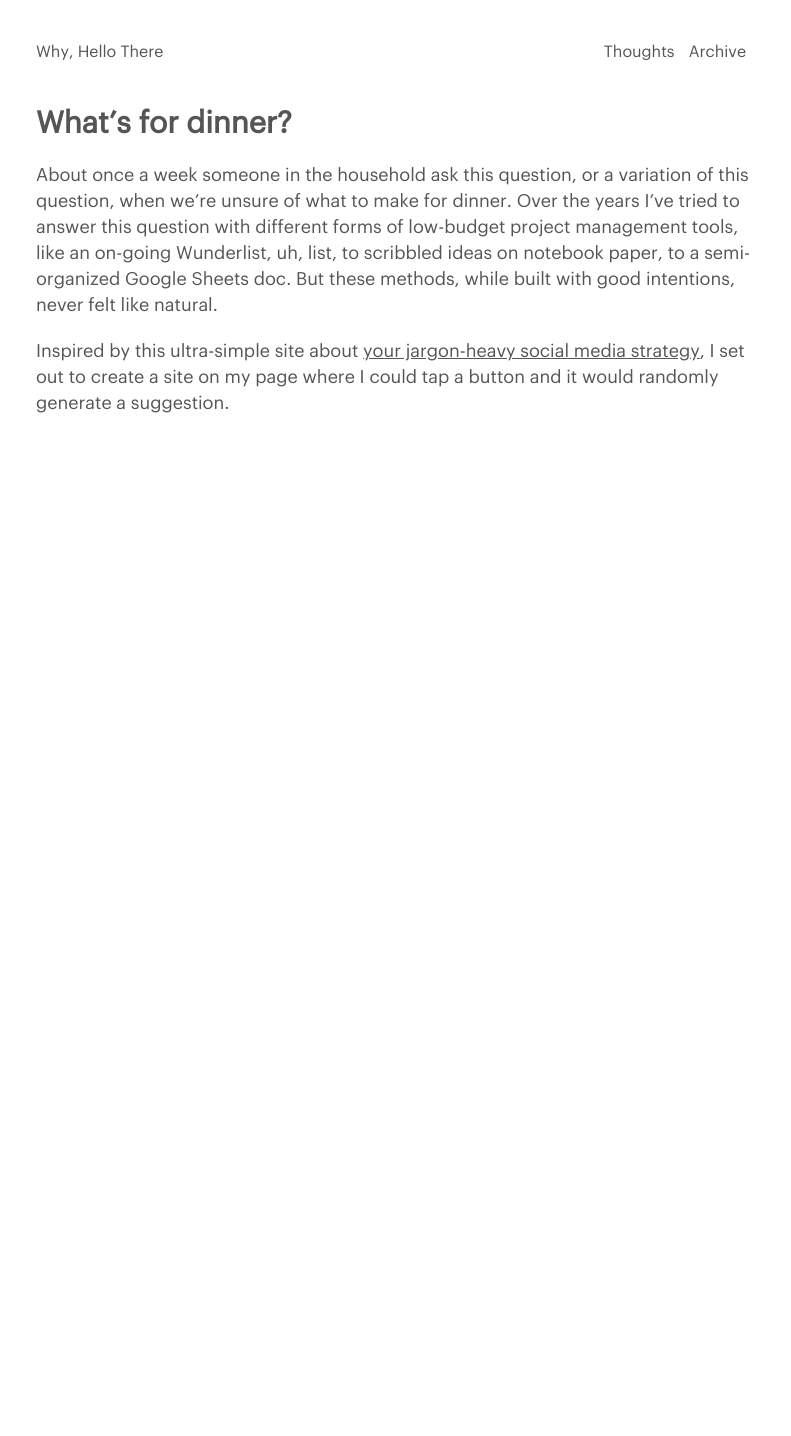
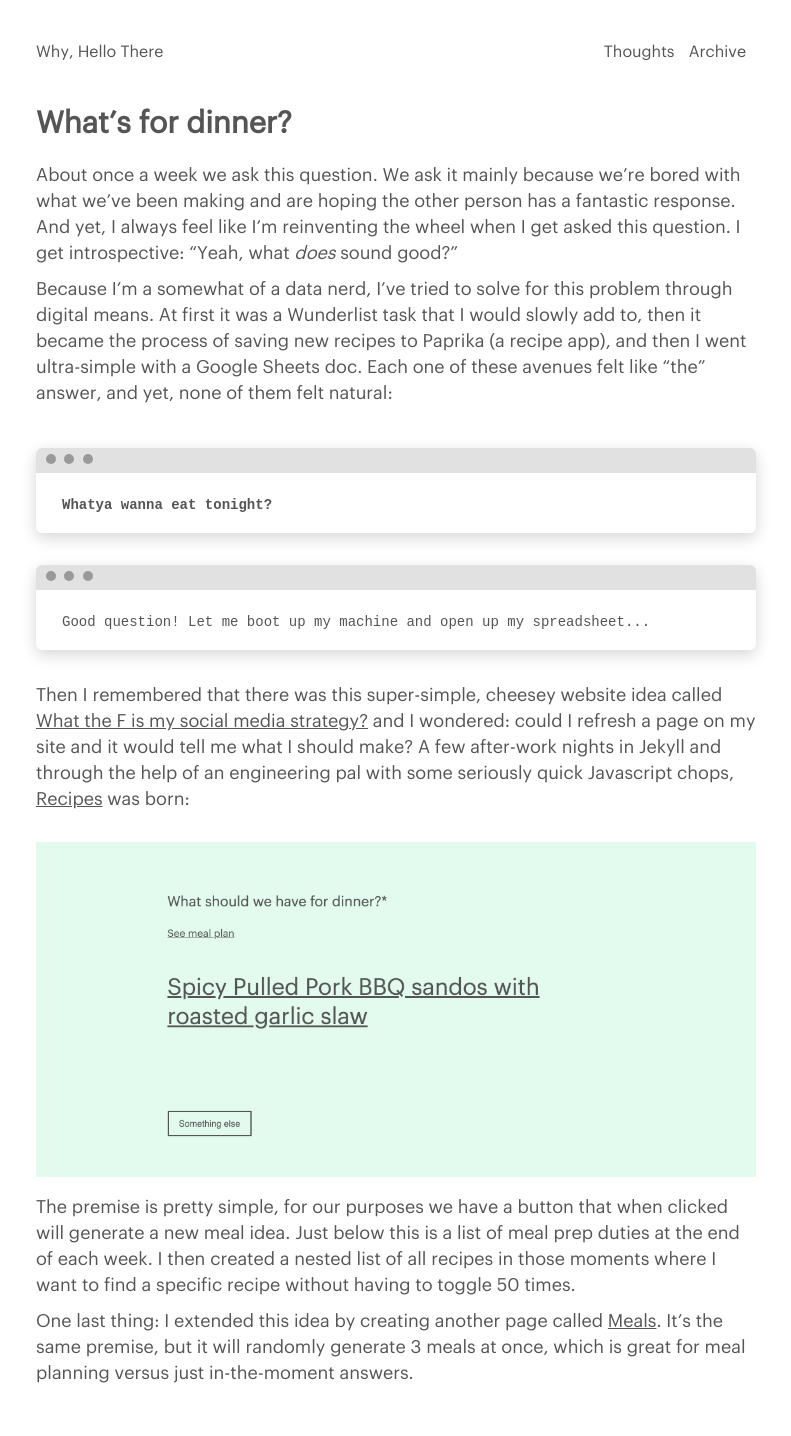
Before and after one commit to jonaschafer/jonaschafer.github.io, a Jekyll site: the page built from collections/_thoughts/eating.md, in a window 1280 px wide. Shown: the whole page, without its empty margins (244-1035 px from the left). Built offline with Jekyll 4.4.1, drawn with Linux system fonts in a browser that asks for light colours; before the commit the page ends 900 px from its top, so only the background shows below that.

Commit message:
added recipes and meals blog article

```diff
--- a/assets/stylesheets/fun/thoughts.scss
+++ b/assets/stylesheets/fun/thoughts.scss
@@ -25,7 +25,6 @@
   p {
     font-size: 18px;
     line-height: 26px;
-    margin-bottom: 10px;
   }
 
   .list {
@@ -71,9 +70,9 @@
     font-style:italic;
     color: $grey;
     padding: 0 30px 0 30px;
-    border-left: 4px dotted $grey-light;
+    border-left: 3px solid #e6e8eb;
     // position: relative;
-    // background:$peach-dark;
+    // background: #f7f9fa;
 
   }
 
--- a/collections/_thoughts/eating.md
+++ b/collections/_thoughts/eating.md
@@ -6,6 +6,33 @@ date: 2019-02-13
 
 # What's for dinner?
 
-About once a week someone in the household ask this question, or a variation of this question, when we're unsure of what to make for dinner. Over the years I've tried to answer this question with different forms of low-budget project management tools, like an on-going Wunderlist, uh, list, to scribbled ideas on notebook paper, to a semi-organized Google Sheets doc. But these methods, while built with good intentions, never felt like natural.
+About once a week we ask this question. We ask it mainly because we're bored with what we've been making and are hoping the other person has a fantastic response. And yet, I always feel like I'm reinventing the wheel when I get asked this question. I get introspective: "Yeah, what _does_ sound good?"
 
-Inspired by this ultra-simple site about [your jargon-heavy social media strategy](http://www.whatthefuckismysocialmediastrategy.com/), I set out to create a site on my page where I could tap a button and it would randomly generate a suggestion.
+Because I'm a somewhat of a data nerd, I've tried to solve for this problem through digital means. At first it was a Wunderlist task that I would slowly add to, then it became the process of saving new recipes to Paprika (a recipe app), and then I went ultra-simple with a Google Sheets doc. Each one of these avenues felt like "the" answer, and yet, none of them felt natural:
+
+<!-- white terminal window -->
+<div class="terminal">
+  <div class="terminal__chrome">
+    <span class="terminal__dot"></span>
+    <span class="terminal__dot"></span>
+    <span class="terminal__dot"></span>
+  </div>
+  <b>Whatya wanna eat tonight?</b>
+</div>
+
+<div class="terminal">
+  <div class="terminal__chrome">
+    <span class="terminal__dot"></span>
+    <span class="terminal__dot"></span>
+    <span class="terminal__dot"></span>
+  </div>
+  Good question! Let me boot up my machine and open up my spreadsheet...
+</div>
+
+Then I remembered that there was this super-simple, cheesey website idea called [What the F is my social media strategy?](http://www.whatthefuckismysocialmediastrategy.com/) and I wondered: could I refresh a page on my site and it would tell me what I should make? A few after-work nights in Jekyll and through the help of an engineering pal with some seriously quick Javascript chops, [Recipes](https://www.jonschafer.com/recipes.html) was born:
+
+![](/assets/images/thoughts/recipes.png)
+
+The premise is pretty simple, for our purposes we have a button that when clicked will generate a new meal idea. Just below this is a list of meal prep duties at the end of each week. I then created a nested list of all recipes in those moments where I want to find a specific recipe without having to toggle 50 times.
+
+One last thing: I extended this idea by creating another page called [Meals](https://www.jonschafer.com/meals.html). It's the same premise, but it will randomly generate 3 meals at once, which is great for meal planning versus just in-the-moment answers.
```
Also changed, not shown: collections/_thoughts/before.md (+2 -0 lines), assets/images/thoughts/recipes.png (added).
